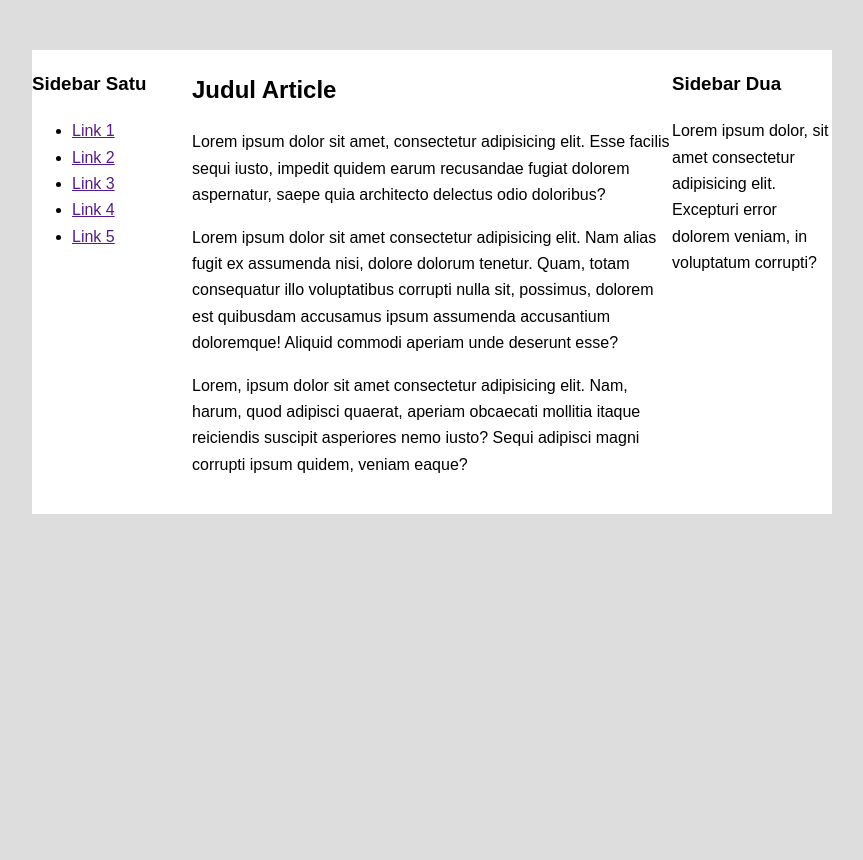
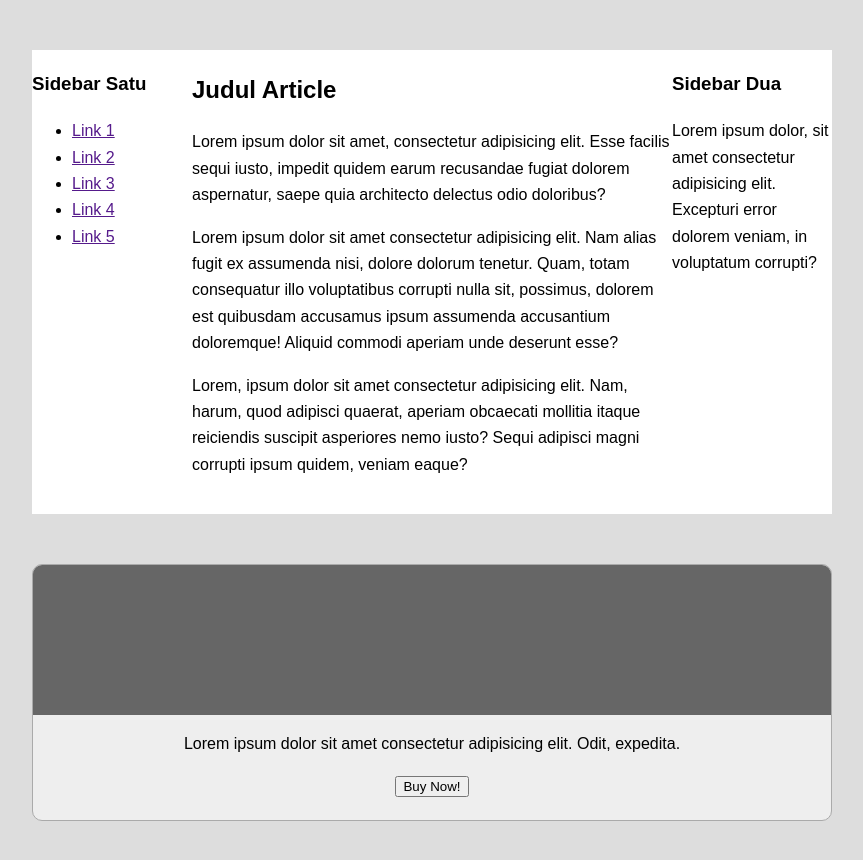
Before and after one commit to wahyuh1997/latihan-flexbox, a plain HTML site: page index.html in a window 1280 px wide. Shown: the whole page, without its empty margins (208-1071 px from the left). Before the commit the page ends 800 px from the top, so only its background shows below. Drawn offline with Linux system fonts and the light colour scheme.

Commit message:
menambahkan Card

```diff
--- a/index.html
+++ b/index.html
@@ -32,5 +32,17 @@
     </div>
     <!-- Akhir Latihan 1 -->
 
+    <!-- Latihan 4 - Card -->
+    <div class="container-empat">
+        <div class="card">
+            <div class="header"></div>
+            <div class="content">
+                <p>Lorem ipsum dolor sit amet consectetur adipisicing elit. Odit, expedita.</p>
+                <button>Buy Now!</button>
+            </div>
+        </div>
+    </div>
+    <!-- Akhir Latihan 4 -->
+
 </body>
 </html>
--- a/style.css
+++ b/style.css
@@ -35,3 +35,26 @@ body {
     flex: 1;
     order: 3;
 }
+
+/* Latihan 4 */
+.container-empat {
+    width: 800px;
+    margin: 50px auto;
+}
+
+.card {
+    border: 1px solid #aaa;
+    border-radius: 10px;
+    background-color: #eee;
+    overflow: hidden;
+}
+
+.card .header {
+    height: 150px;
+    background-color: #666;
+}
+
+.card .content {
+    text-align: center;
+    padding-bottom: 20px;
+}
```
